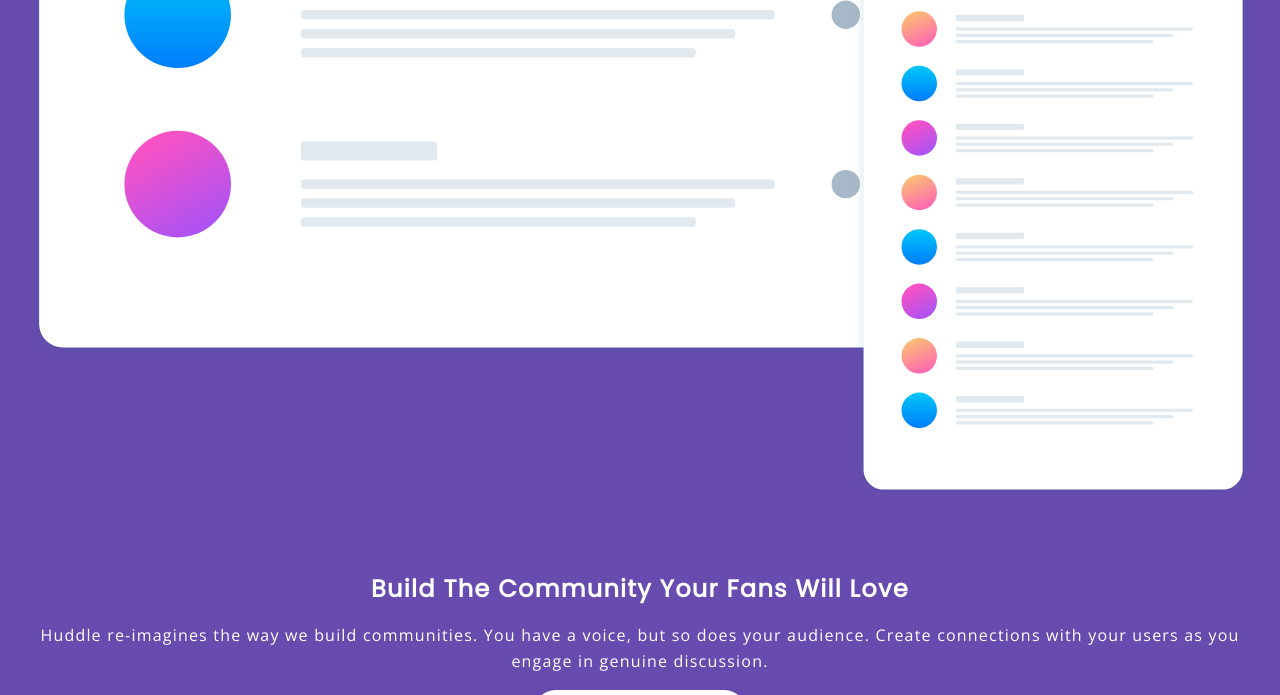
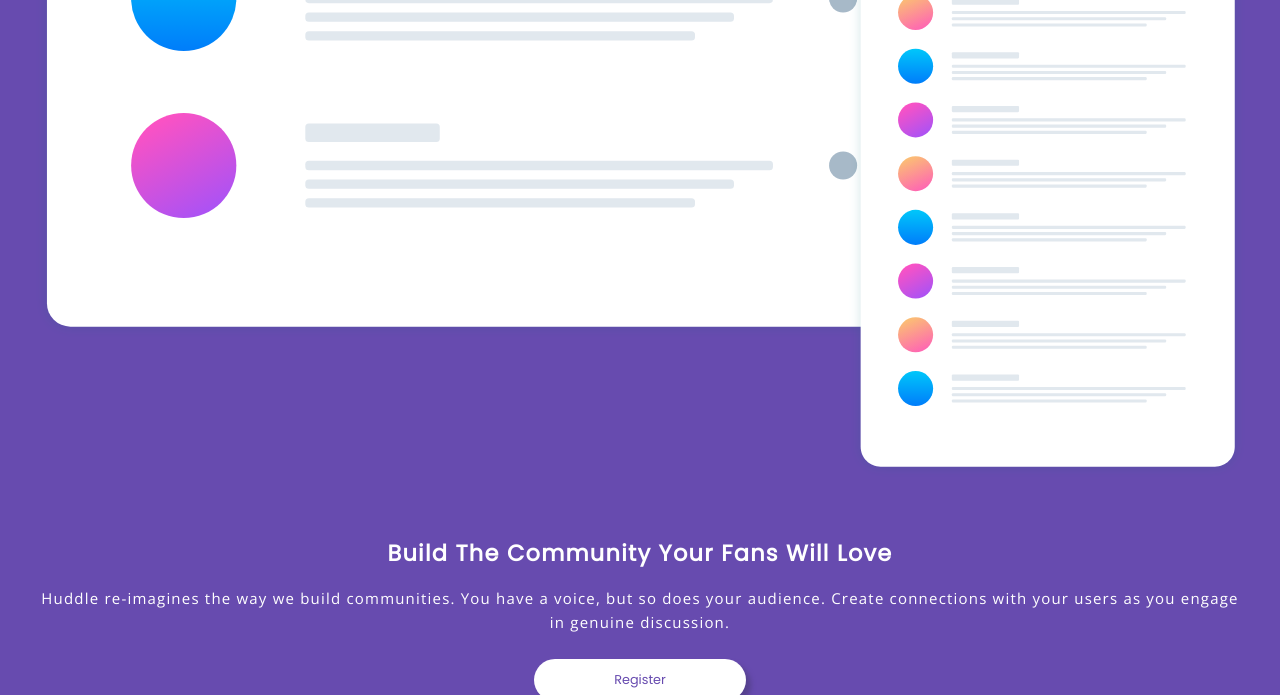
Before and after one commit to pyremell/Huddle-Landing-Page, a website built with webpack: page app/index.html in a window 1280 px wide. Shown: the part 507-1202 px from the top of the page. Built offline with nearby package versions, Linux system fonts and the light colour scheme.

Commit message:
Adjusted margins and font sizes

```diff
--- a/app/assets/styles/modules/_background.css
+++ b/app/assets/styles/modules/_background.css
@@ -1,7 +1,7 @@
 html {
   background: url("../../assets/images/bg-mobile.svg")no-repeat top fixed;
   background-color: $mainViolet;
-  background-size: 400px;
+  background-size: 375px;
 
   @mixin atLarge {
     background-size: 100%;
--- a/app/assets/styles/modules/_container.css
+++ b/app/assets/styles/modules/_container.css
@@ -2,7 +2,7 @@
   display: flex;
   flex-direction: column;
   align-items: center;
-  margin: 10px 27px;
+  margin: 0 35px;
 
   &__content-image,
   &__content-header,
@@ -12,16 +12,16 @@
 
   &__content-heading {
     font-family: 'Poppins', sans-serif;
-    font-size: 1.5em;
+    font-size: 1.4em;
     font-weight: 700;
     text-align: center;
     letter-spacing: 1.3px;
     line-height: 1.5;
-    padding-top: 55px;
+    margin-top: 60px;
   }
 
   &__content-info {
-    font-size: 1em;
+    font-size: 15px;
     font-weight: 400;
     text-align: center;
     letter-spacing: 1.2px;
@@ -38,5 +38,6 @@
     box-shadow: 5px 5px 5px 0px rgba(86,66,143,1);
     font-family: 'Poppins', sans-serif;
     font-size: 0.8em;
+    margin-top: 10px;
   }
 }
--- a/app/assets/styles/modules/_header.css
+++ b/app/assets/styles/modules/_header.css
@@ -2,7 +2,7 @@
 
   @mixin atSmall {
     &__logo {
-      width: 135px;
+      width: 130px;
       margin: 35px 0 50px 27px;
     }
   }
--- a/app/temp/styles/styles.css
+++ b/app/temp/styles/styles.css
@@ -375,7 +375,7 @@
 }
 @media (min-width: 375px) {
     .header__logo {
-      width: 135px;
+      width: 130px;
       margin: 35px 0 50px 27px;
     }
     }
@@ -388,7 +388,7 @@
 html {
   background: url("../../assets/images/bg-mobile.svg")no-repeat top fixed;
   background-color: #674baf;
-  background-size: 400px;
+  background-size: 375px;
 }
 @media (min-width: 1440px) {
 html {
@@ -407,7 +407,7 @@
   -webkit-box-align: center;
       -ms-flex-align: center;
           align-items: center;
-  margin: 10px 27px;
+  margin: 0 35px;
 }
 .container__content-image,
   .container__content-header,
@@ -416,15 +416,15 @@
   }
 .container__content-heading {
     font-family: 'Poppins', sans-serif;
-    font-size: 1.5em;
+    font-size: 1.4em;
     font-weight: 700;
     text-align: center;
     letter-spacing: 1.3px;
     line-height: 1.5;
-    padding-top: 55px;
+    margin-top: 60px;
   }
 .container__content-info {
-    font-size: 1em;
+    font-size: 15px;
     font-weight: 400;
     text-align: center;
     letter-spacing: 1.2px;
@@ -441,4 +441,5 @@
             box-shadow: 5px 5px 5px 0px rgba(86,66,143,1);
     font-family: 'Poppins', sans-serif;
     font-size: 0.8em;
+    margin-top: 10px;
   }
```
Also changed, not shown: app/assets/images/icons/instagram-brands.svg (added).
